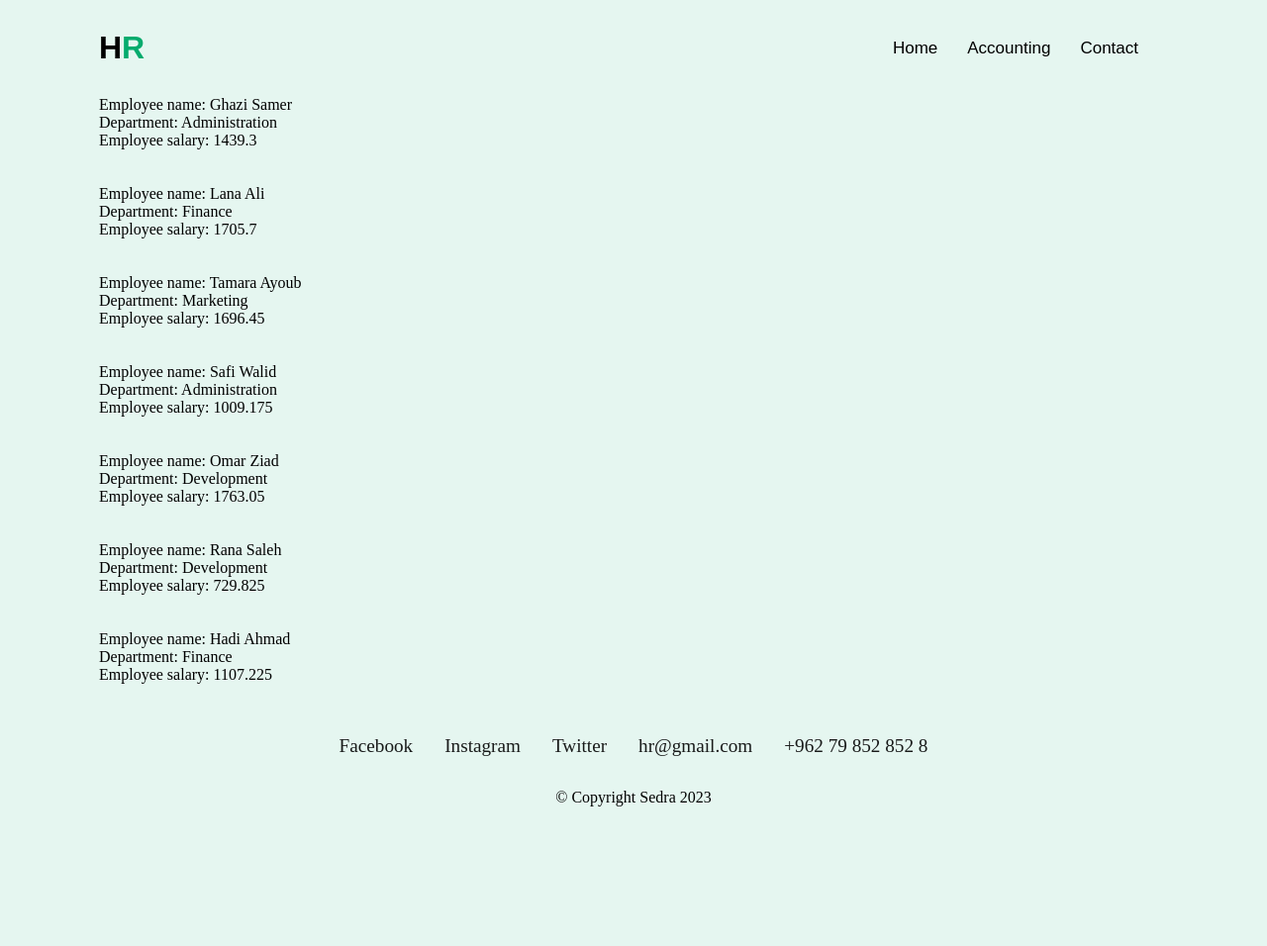
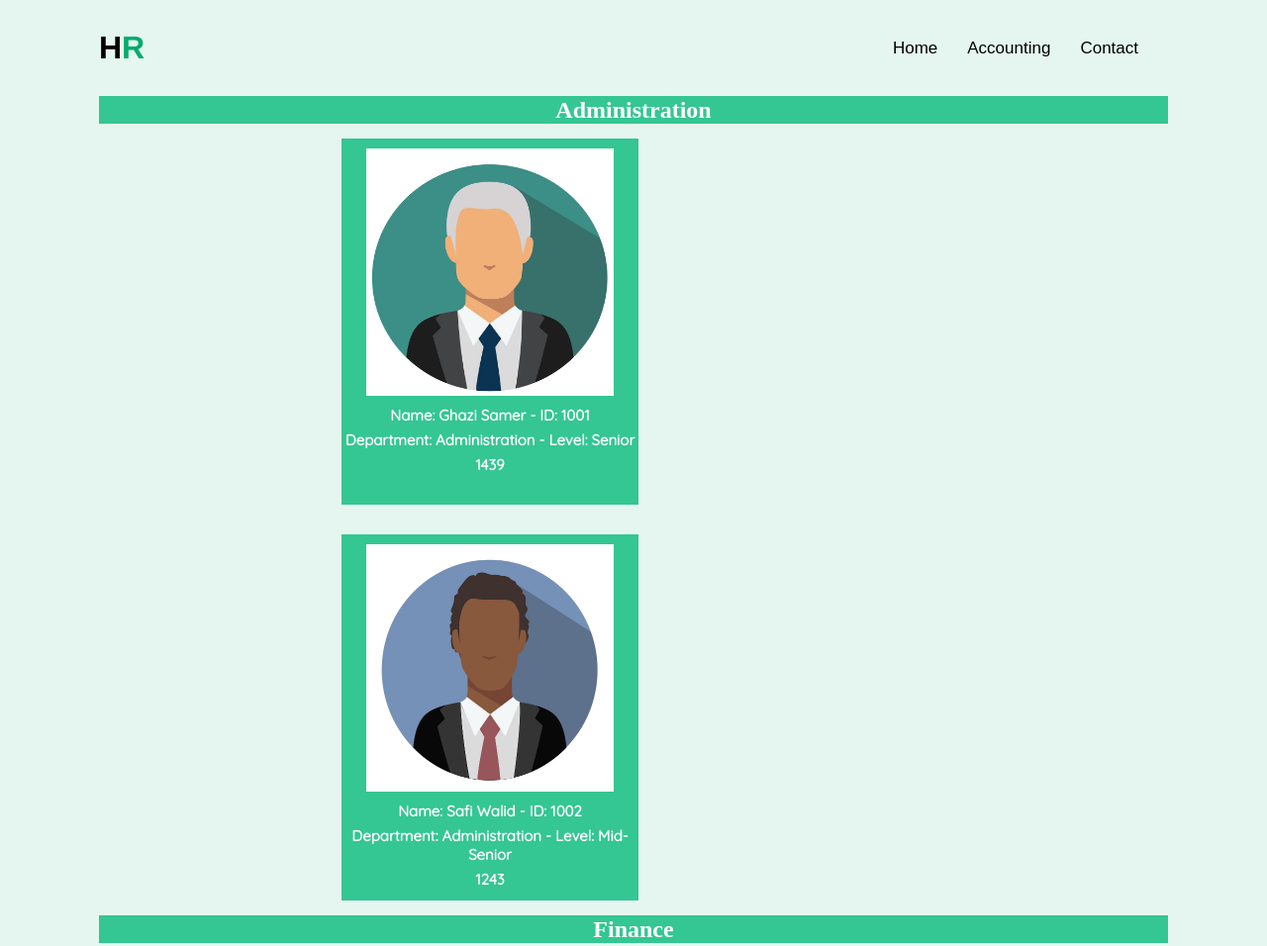
Before and after one commit to Sadrah-Alsabagh/HR-management-system, a plain HTML site: page index.html in a window 1280 px wide. Shown: the top 956 px of the page at 99% size. Before the commit the page ends 831 px from the top, so only its background shows below. Drawn offline with Linux system fonts and the light colour scheme.

Commit message:
solve lab 10

```diff
--- a/js/app.js
+++ b/js/app.js
@@ -1,20 +1,19 @@
 "use strict";
-// Lab 09
-
+//Lab 10
 let id = 1000;
 const allEmployees = [];
 
-function Employee(fullName, department, level, imageUrl) {
-    this.id = function(){
-         id++;
+function Employee(fullName, department, level, image) {
+    this.id = function () {
+        id++;
         console.log(id);
         return id;
     };
     this.fullName = fullName;
     this.department = department;
     this.level = level;
-    this.imageUrl = imageUrl;
-    this.salary = function(level) {
+    this.image = image;
+    this.salary = function (level) {
         const levelSalary = {
             "Senior": { min: 1500, max: 2000 },
             "Mid-Senior": { min: 1000, max: 1500 },
@@ -25,9 +24,9 @@ function Employee(fullName, department, level, imageUrl) {
         const max = levelSalary[level].max;
 
         // Calculate random salary
-        const randomSalary = Math.floor(min + Math.random() * (max - min + 1));
+        const randomSalary = min + Math.random() * (max - min + 1);
 
-        const netSalary = randomSalary - (randomSalary * 0.075);
+        const netSalary = Math.floor(randomSalary - (randomSalary * 0.075));
         return netSalary;
     };
 
@@ -35,22 +34,67 @@ function Employee(fullName, department, level, imageUrl) {
 }
 
 // 5.Render employees
+let gazi = new Employee("Ghazi Samer", "Administration", "Senior", "./assets/Ghazi.jpg");
+let safi = new Employee("Safi Walid", "Administration", "Mid-Senior", "./assets/Safi.jpg");
 
+let lana = new Employee("Lana Ali", "Finance", "Senior", "./assets/Lana.jpg");
+let hadi = new Employee("Hadi Ahmad", "Finance", "Mid-Senior", "./assets/Hadi.jpg");
 
-let gazi = new Employee("Ghazi Samer", "Administration", "Senior", "https://images.pexels.com/photos/3184611/pexels-photo-3184611.jpeg?auto=compress&cs=tinysrgb&w=1260&h=750&dpr=1");
-let lana = new Employee("Lana Ali", "Finance", "Senior", "https://images.pexels.com/photos/3184611/pexels-photo-3184611.jpeg?auto=compress&cs=tinysrgb&w=1260&h=750&dpr=1");
-let tamara = new Employee("Tamara Ayoub", "Marketing", "Senior", "https://images.pexels.com/photos/3184611/pexels-photo-3184611.jpeg?auto=compress&cs=tinysrgb&w=1260&h=750&dpr=1");
-let safi = new Employee("Safi Walid", "Administration", "Mid-Senior", "https://images.pexels.com/photos/3184611/pexels-photo-3184611.jpeg?auto=compress&cs=tinysrgb&w=1260&h=750&dpr=1");
-let omar = new Employee("Omar Ziad", "Development", "Senior", "https://images.pexels.com/photos/3184611/pexels-photo-3184611.jpeg?auto=compress&cs=tinysrgb&w=1260&h=750&dpr=1");
-let rana = new Employee("Rana Saleh", "Development", "Junior", "https://images.pexels.com/photos/3184611/pexels-photo-3184611.jpeg?auto=compress&cs=tinysrgb&w=1260&h=750&dpr=1");
-let hadi = new Employee("Hadi Ahmad", "Finance", "Mid-Senior", "https://images.pexels.com/photos/3184611/pexels-photo-3184611.jpeg?auto=compress&cs=tinysrgb&w=1260&h=750&dpr=1");
+let omar = new Employee("Omar Ziad", "Development", "Senior", "./assets/Omar.jpg");
+let rana = new Employee("Rana Saleh", "Development", "Junior", "./assets/Rana.jpg");
+
+let tamara = new Employee("Tamara Ayoub", "Marketing", "Senior", "./assets/Tamara.jpg");
 
 Employee.prototype.renderEmployees = function () {
-    const employeeInfo = `<p>Employee name: ${this.fullName}<br>Department: ${this.department}<br>Employee salary: ${this.salary(this.level)}</p><br><br>`;
-    document.write(employeeInfo);
-};
+    let body = document.getElementsByTagName("body")[0];
 
+    //Department Sections
+    //Stretch goal
+    let departmentSection = document.createElement('div');
+    departmentSection.id = this.department;
+    let depSec = document.getElementById(this.department);
+    if (!depSec) {
+        departmentSection = document.createElement('div');
+        departmentSection.id = this.department;
+        body.appendChild(departmentSection);
 
-for (let i = 0; i < allEmployees.length; i++){
+        departmentSection.setAttribute('class', 'department');
+
+        let h2Department = document.createElement('h2');
+        h2Department.textContent = this.department;
+        departmentSection.appendChild(h2Department);
+    }
+
+    //Cards
+    let cardsContainer = document.createElement('div');
+    cardsContainer.setAttribute('class', 'cardsContainer');
+    body.appendChild(cardsContainer);
+
+    let cardDiv = document.createElement('div');
+    cardDiv.setAttribute('class', 'card');
+    cardsContainer.appendChild(cardDiv);
+
+    let imgE = document.createElement('img');
+    imgE.setAttribute('src', this.image);
+    cardDiv.appendChild(imgE);
+
+    let nameID = document.createElement('p');
+    nameID.textContent = `Name: ${this.fullName} - ID: ${this.id()}`;;
+    nameID.classList.add("empData");
+    cardDiv.appendChild(nameID);
+
+    let depLevel = document.createElement('p');
+    depLevel.textContent = `Department: ${this.department} - Level: ${this.level}`;
+    depLevel.classList.add("empData");
+    cardDiv.appendChild(depLevel);
+
+    let salary = document.createElement('p');
+    salary.textContent = this.salary(this.level);
+    salary.classList.add("empData");
+    cardDiv.appendChild(salary);
+
+}
+
+for (let i = 0; i < allEmployees.length; i++) {
     allEmployees[i].renderEmployees();
 }
--- a/style/index.css
+++ b/style/index.css
@@ -1,3 +1,6 @@
+@import url('https://fonts.googleapis.com/css?family=Quicksand&display=swap');
+
+
 *,
 ::after,
 ::before {
@@ -61,6 +64,51 @@ a {
 }
 
 
+
+/* Lab 10 */
+.department {
+  display: flex;
+  justify-content: center;
+  padding-top: 1px;
+  background-color: #34c693;
+  color: white;
+}
+
+img {
+  width: 250px;
+  height: 250px;
+}
+
+.empData {
+  padding-top: 6px;
+  font-size: 15px;
+  font-weight: bolder;
+  font-family: 'Quicksand', sans-serif;
+}
+
+.cardsContainer {
+  display: inline-flex;
+  justify-content: center;
+  align-items: center;
+  /* flex-wrap: wrap; */
+  /* flex-direction: row; */
+  margin-left: 230px;
+}
+
+.card {
+  color: white;
+  margin: 15px;
+  padding-top: 10px;
+  background-color: #34c693;
+  width: 300px;
+  height: 370px;
+  text-align: center;
+}
+
+
+
+
+
 /* Footer */
 footer p {
   padding: 0;
```
